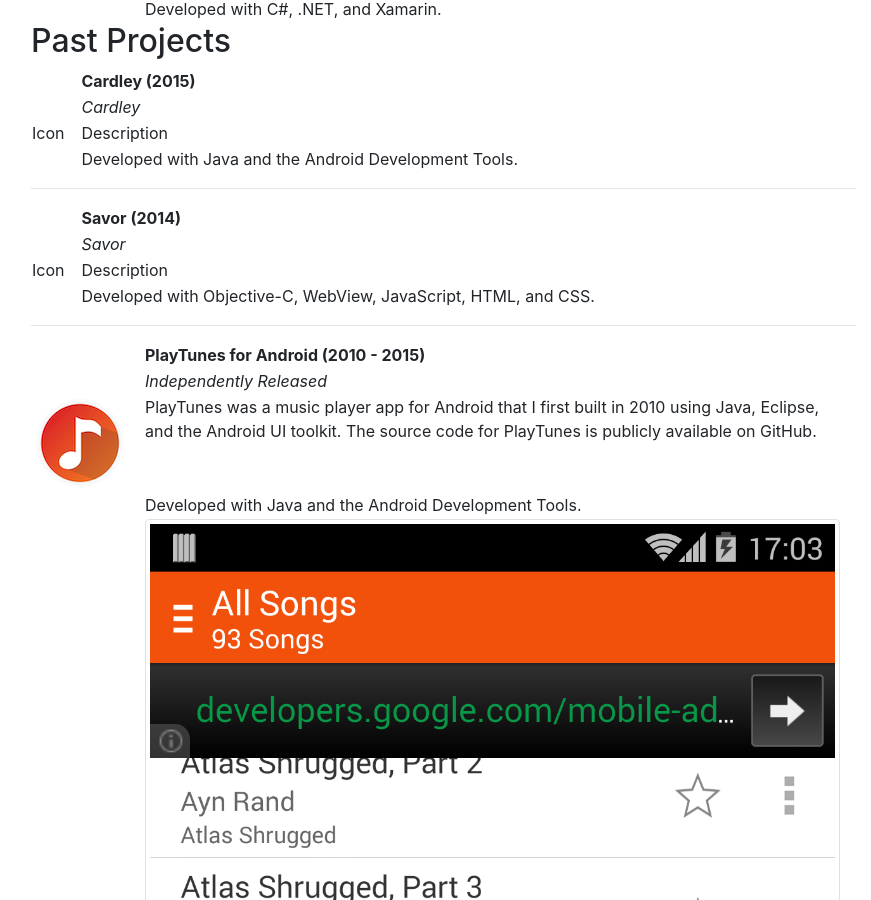
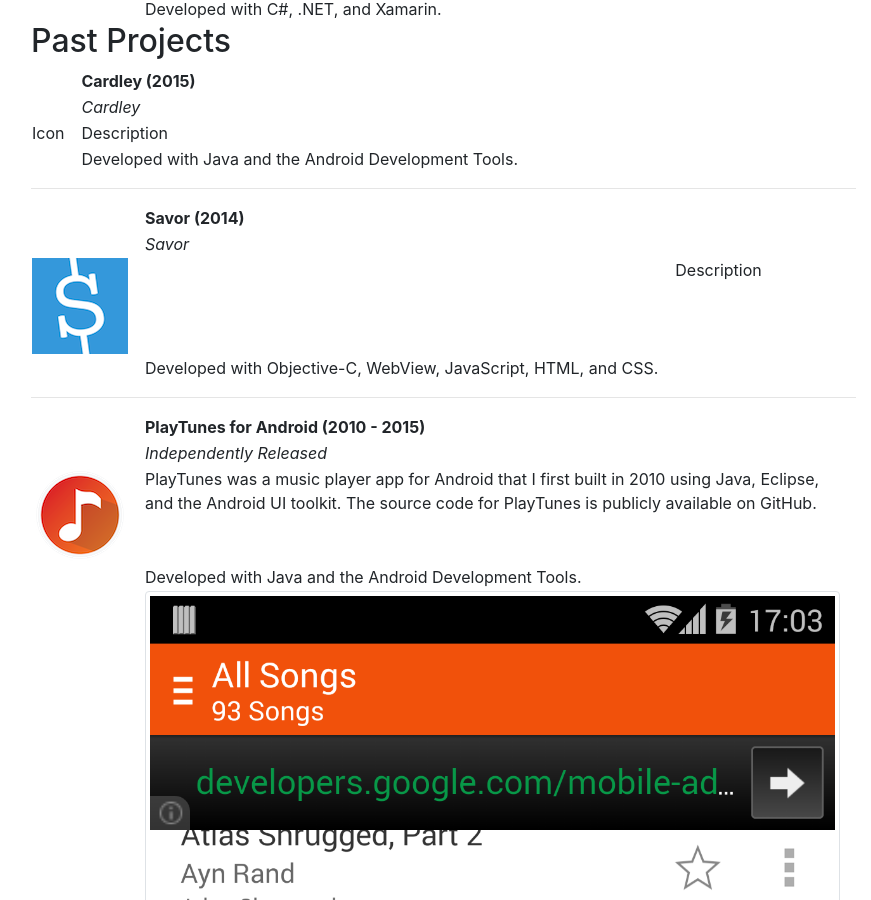
Before and after one commit to jeffington/jeffington.github.io, a Jekyll site: the page built from projects/index.md, in a window 1280 px wide and 900 px high, scrolled down 363 px. Shown: the whole window, without its empty margins (339-1210 px from the left). Built offline with Jekyll 4.4.1, drawn with Linux system fonts in a browser that asks for light colours.

Commit message:
Add Savor App Icon

```diff
--- a/projects/index.md
+++ b/projects/index.md
@@ -19,7 +19,7 @@ title: Projects
 ||Ketchup for iOS (2018 - Today)|
 |---|---|
 ||_Independently Released_|
-|![PlayTunes App Icon](/assets/images/projects/ketchup/ketchup-app-icon-96.png)||
+|![Ketchup App Icon](/assets/images/projects/ketchup/ketchup-app-icon-96.png)||
 ||Developed with C#, .NET, and Xamarin.
 
 
@@ -39,7 +39,7 @@ title: Projects
 ||Savor (2014)|
 |---|---|
 ||_Savor_|
-|Icon|Description|
+|![Savor App Icon](/assets/images/projects/savor-app-icon-96.png)||Description|
 ||Developed with Objective-C, WebView, JavaScript, HTML, and CSS.|
 |---|---|
 
```
Also changed, not shown: assets/images/projects/savor-app-icon-96.png (added).
